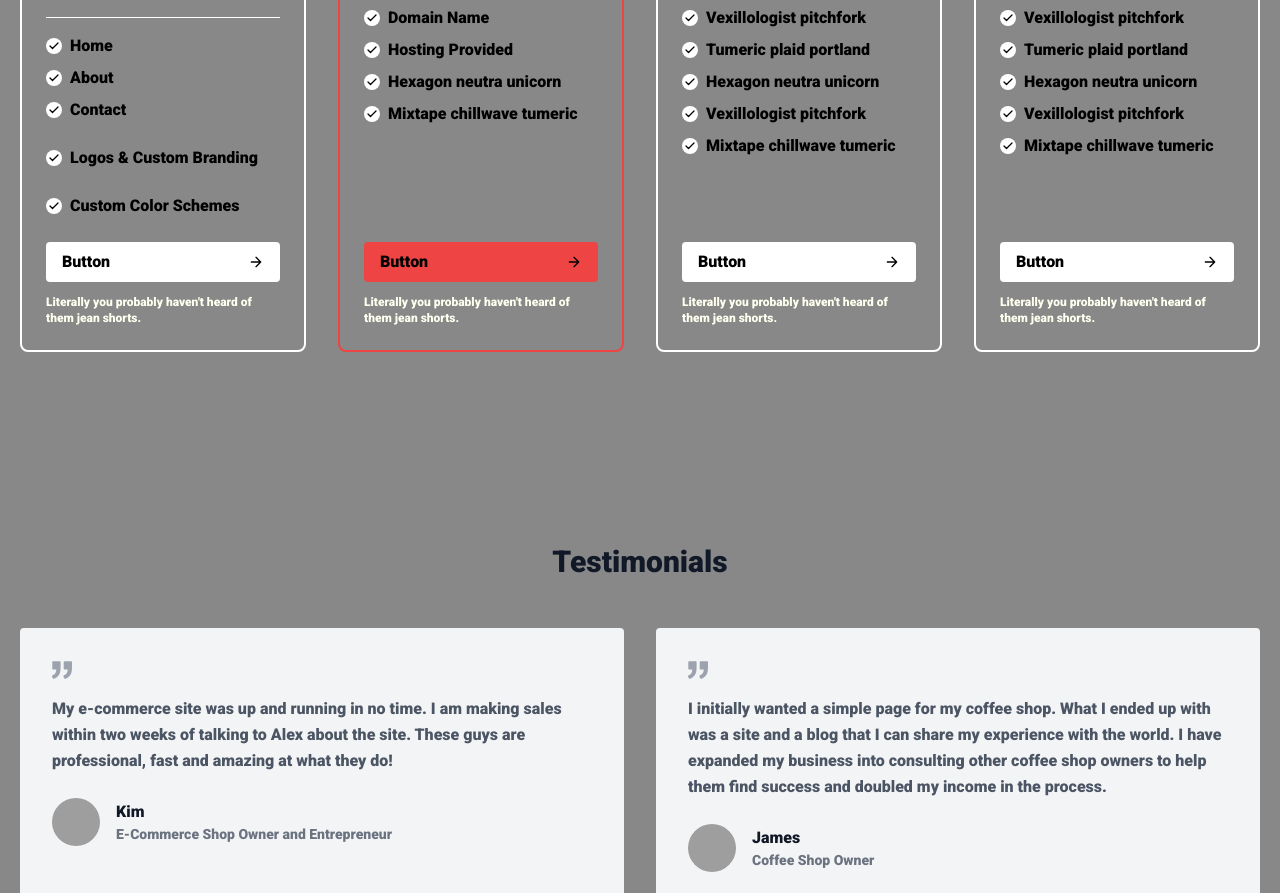
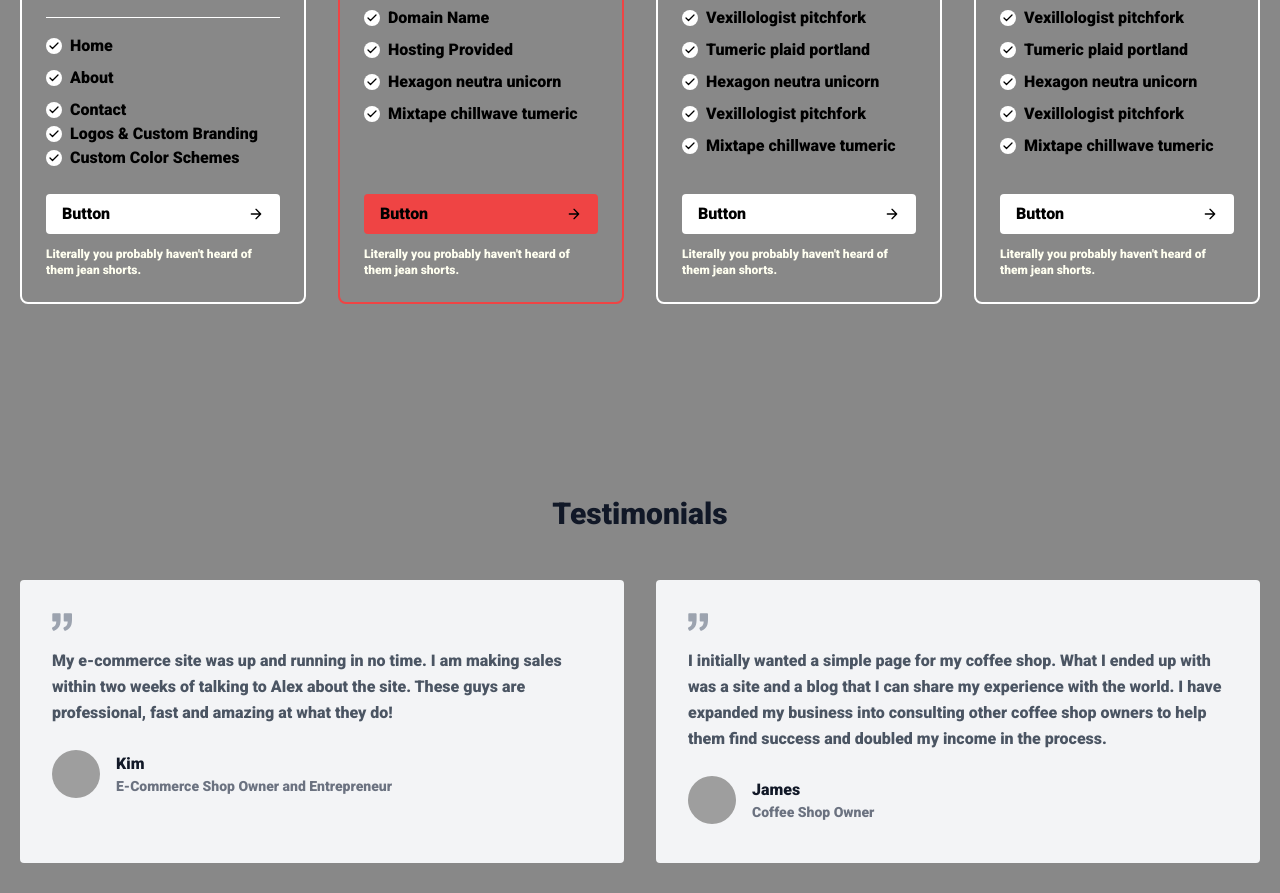
Before and after one commit to Jaywomack/nerdbrainz_react, a React (Create React App) app: page / in a window 1280 px wide. Shown: the part 5545-6438 px from the top of the page. Built offline with nearby package versions, Linux system fonts and the light colour scheme; grey boxes are pictures that could not be loaded.

Commit message:
added pricing component

```diff
--- a/src/components/Pricing.jsx
+++ b/src/components/Pricing.jsx
@@ -52,7 +52,7 @@ const Pricing = () => {
                 </span>
                 About
               </p>
-              <p className="flex items-center text-black mb-6">
+              <p className="flex items-center text-black">
                 <span className="w-4 h-4 mr-2 inline-flex items-center justify-center bg-white text-black rounded-full flex-shrink-0">
                   <svg
                     fill="none"
@@ -68,7 +68,7 @@ const Pricing = () => {
                 </span>
                 Contact
               </p>
-              <p className="flex items-center text-black mb-6">
+              <p className="flex items-center text-black">
                 <span className="w-4 h-4 mr-2 inline-flex items-center justify-center bg-white text-black rounded-full flex-shrink-0">
                   <svg
                     fill="none"
```
